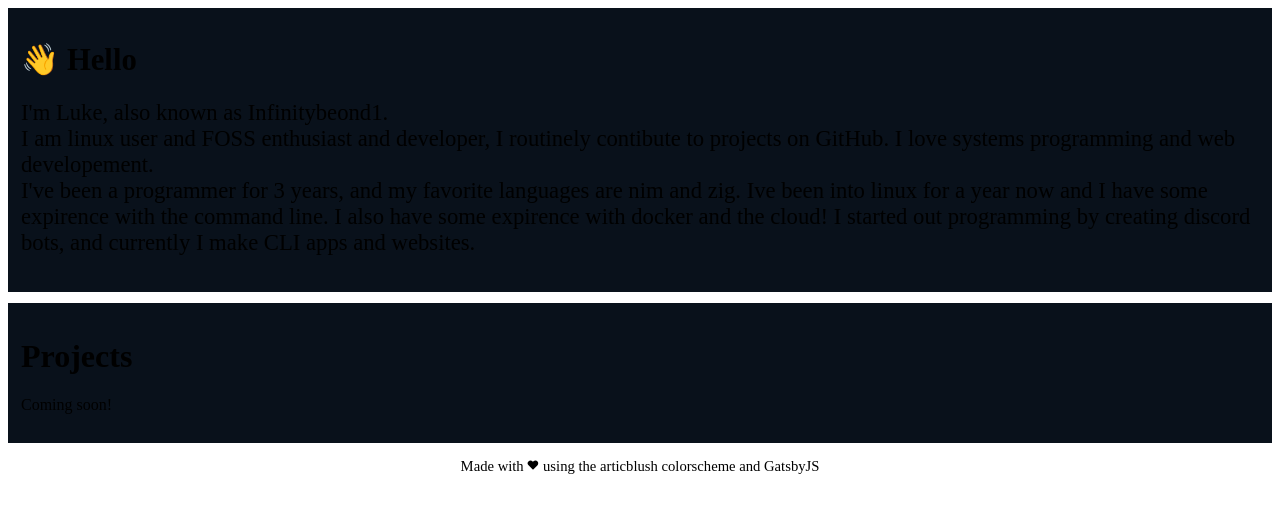
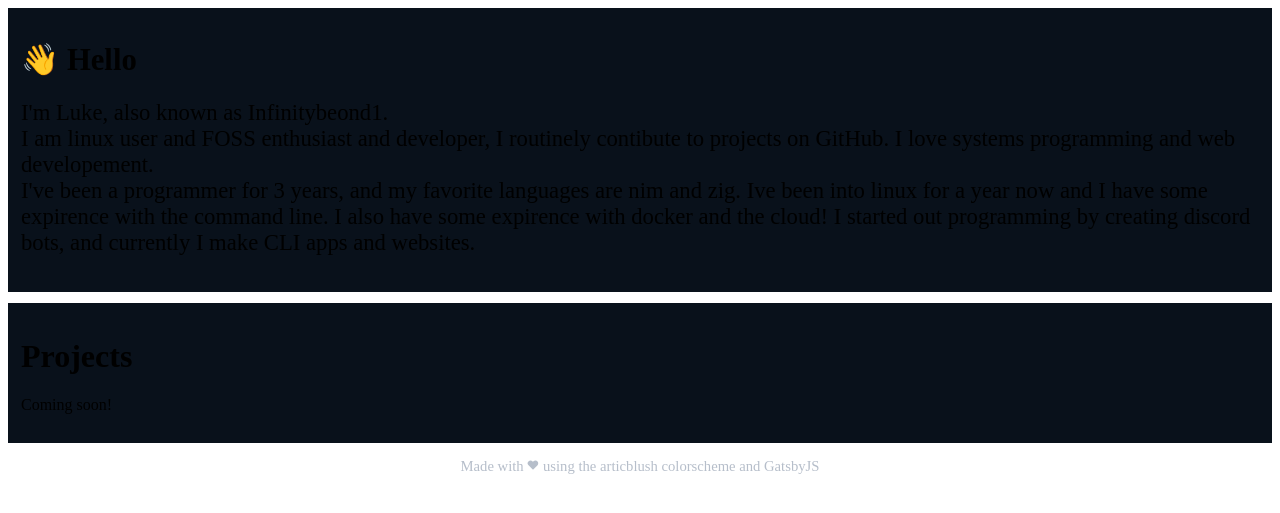
Before and after one commit to Infinitybeond1/portfolio-gatsby, a Gatsby site: page / in a window 1280 px wide. Shown: the part 67-580 px from the top of the page. Built offline with nearby package versions, Linux system fonts and the light colour scheme; Gatsby itself is replaced by a stand-in of ours.

Commit message:
add hidden links to the footer

```diff
--- a/src/pages/index.js
+++ b/src/pages/index.js
@@ -46,7 +46,9 @@ function Index() {
       </div>
 
       <div class="footer">
-        <p class="footer-txt"> Made with <HeartStraight size={12} weight="fill" /> using the articblush colorscheme and GatsbyJS </p>
+        <p class="footer-txt">
+          Made with <HeartStraight size={12} weight="fill" /> using the <a href="https://github.com/articblush" target="_blank" rel="noreferrer">articblush</a> colorscheme and <a href="https://www.gatsbyjs.com/" target="_blank" rel="noreferrer">GatsbyJS</a>
+        </p>
       </div>
     </>
   );
--- a/src/styles/index.css
+++ b/src/styles/index.css
@@ -55,4 +55,10 @@
   text-align: center;
   /* font-family: scientifica; */
   font-size: 11pt;
+  color: #b6beca
 }
+
+.footer a {
+  all: unset;
+  color: #b6beca
+}
```
